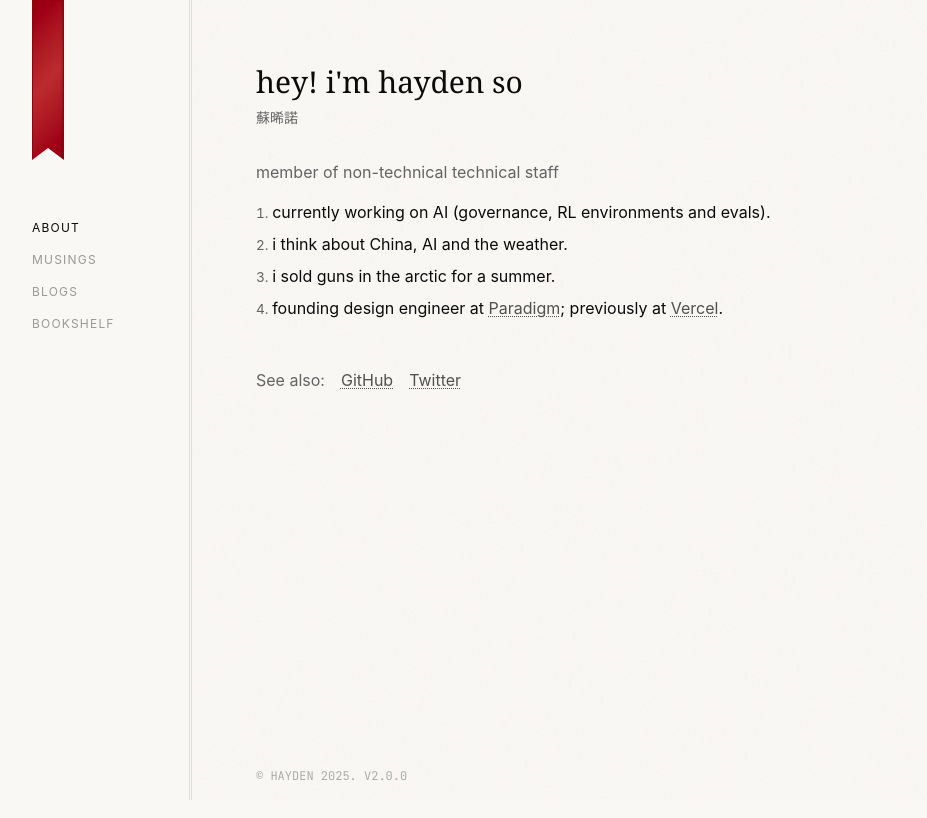
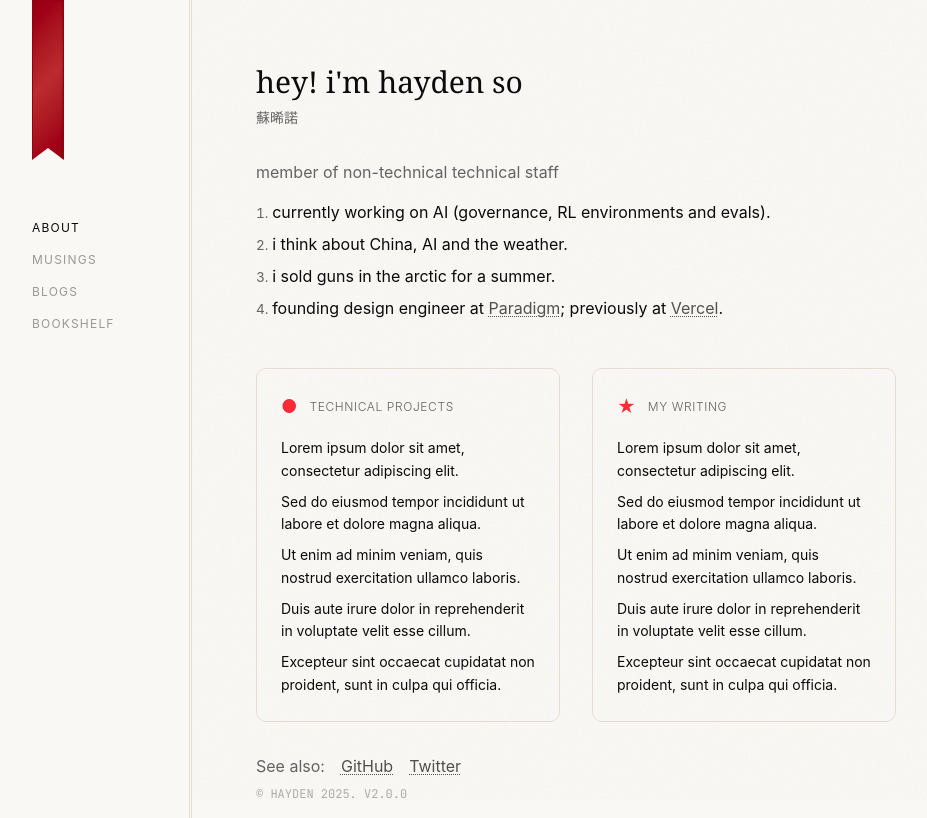
Before and after one commit to haydenso/personal, a Next.js app: page / in a window 1280 px wide. Shown: the whole page, without its empty margins (0-927 px from the left). Built offline with nearby package versions, Linux system fonts and the light colour scheme; a web font is replaced by a local one.

Commit message:
new home page

```diff
--- a/app/page.tsx
+++ b/app/page.tsx
@@ -1,16 +1,18 @@
 "use client"
 
-import { useState } from "react"
+import { useState, useEffect } from "react"
 import { Menu, X } from "lucide-react"
 import { useResizable } from "@/hooks/use-resizable"
 import { Sidebar } from "@/components/sidebar"
-import { AboutSection } from "@/components/about-section"
+import { InterestsSection } from "@/components/interests-section"
+import { Footer } from "@/components/footer"
 import { BlogsList } from "@/components/blogs-list"
 import { MusingsList } from "@/components/musings-list"
 import { BlogReader } from "@/components/blog-reader"
 import { MusingReader } from "@/components/musing-reader"
 import { Bookshelf } from "@/components/bookshelf"
 import { ContentPanel } from "@/components/content-panel"
+import { musings } from "@/content/musings"
 
 type Tab = "about" | "musings" | "blogs" | "bookshelf"
 
@@ -38,6 +40,22 @@ export default function PersonalWebsite() {
     setActiveTab(tab)
     setMobileMenuOpen(false)
   }
+
+  // Auto-select first musing when musings tab becomes active
+  useEffect(() => {
+    if (activeTab === "musings" && !selectedMusing) {
+      // Sort musings: pinned first, then by date descending
+      const sortedMusings = [...musings].sort((a, b) => {
+        if (a.pinned && !b.pinned) return -1
+        if (!a.pinned && b.pinned) return 1
+        return new Date(b.date).getTime() - new Date(a.date).getTime()
+      })
+
+      if (sortedMusings.length > 0) {
+        setSelectedMusing(sortedMusings[0].slug)
+      }
+    }
+  }, [activeTab, selectedMusing])
 
   return (
     <div className="flex min-h-screen">
@@ -92,7 +110,72 @@ export default function PersonalWebsite() {
         <Bookshelf />
       ) : (
         <main className="flex-1 px-8 md:px-16 max-w-3xl overflow-y-auto pt-28 md:pt-16 flex flex-col justify-between min-h-screen pb-0">
-          <AboutSection />
+          <div className="space-y-8">
+            <div>
+              <h1 className="text-3xl font-serif mb-2">hey! i'm hayden so</h1>
+              <p className="text-muted-foreground text-sm">蘇晞諾</p>
+            </div>
+
+            <div className="space-y-4">
+              <p className="text-muted-foreground">member of non-technical technical staff</p>
+              <ol className="space-y-2 list-decimal list-inside">
+                <li className="text-foreground">
+                  currently working on AI (governance, RL environments and evals).
+                </li>
+                <li className="text-foreground">
+                  i think about China, AI and the weather.
+                </li>
+                <li className="text-foreground">
+                  i sold guns in the arctic for a summer.
+                </li>
+                <li className="text-foreground">
+                  founding design engineer at{" "}
+                  <a
+                    href="https://paradigmai.com"
+                    target="_blank"
+                    rel="noopener noreferrer"
+                    className="text-foreground opacity-70 underline decoration-dotted decoration-1 underline-offset-2 transition-all hover:opacity-100 hover:decoration-solid"
+                  >
+                    Paradigm
+                  </a>
+                  ; previously at{" "}
+                  <a
+                    href="https://vercel.com"
+                    target="_blank"
+                    rel="noopener noreferrer"
+                    className="text-foreground opacity-70 underline decoration-dotted decoration-1 underline-offset-2 transition-all hover:opacity-100 hover:decoration-solid"
+                  >
+                    Vercel
+                  </a>
+                  .
+                </li>
+              </ol>
+            </div>
+          </div>
+
+          <InterestsSection />
+
+          <div className="flex items-center gap-4 pt-8">
+            <span className="text-muted-foreground">See also:</span>
+            <a
+              href="https://github.com/haydsso"
+              target="_blank"
+              rel="noopener noreferrer"
+              className="text-foreground opacity-70 underline decoration-dotted decoration-1 underline-offset-2 transition-all hover:opacity-100 hover:decoration-solid"
+            >
+              GitHub
+            </a>
+            <a
+              href="https://x.com/haydsso"
+              target="_blank"
+              rel="noopener noreferrer"
+              className="text-foreground opacity-70 underline decoration-dotted decoration-1 underline-offset-2 transition-all hover:opacity-100 hover:decoration-solid"
+            >
+              Twitter
+            </a>
+          </div>
+
+          <Footer />
         </main>
       )}
 
--- a/components/about-section.tsx
+++ b/components/about-section.tsx
@@ -1,4 +1,5 @@
 import { Footer } from "./footer"
+import { InterestsSection } from "./interests-section"
 
 export function AboutSection() {
   return (
@@ -45,6 +46,8 @@ export function AboutSection() {
         </ol>
       </div>
 
+      <InterestsSection />
+
       <div className="flex items-center gap-4 pt-4">
         <span className="text-muted-foreground">See also:</span>
         <a
--- a/components/blogs-list.tsx
+++ b/components/blogs-list.tsx
@@ -34,8 +34,8 @@ export function BlogsList({ selectedBlog, onSelectBlog, width, isDragging, onMou
     >
       <div className="px-8 md:px-16 pt-28 md:pt-16 pb-0 max-w-3xl flex flex-col justify-between min-h-full">
         <div>
-          <h1 className="text-4xl font-serif mb-8">Blogs</h1>
-          <p className="text-muted-foreground mb-8">Field observations & works-in-progress.</p>
+          <h1 className="text-4xl font-serif mb-8">blogs</h1>
+          <p className="text-muted-foreground mb-8">field observations & works-in-progress.</p>
           <div className="space-y-0">
             {sortedBlogs.map((blog, index) => (
               <div key={blog.slug} className="relative">
--- /dev/null
+++ b/components/interests-section.tsx
@@ -0,0 +1,49 @@
+
+const interestsData = {
+"technical projects": [
+    "Lorem ipsum dolor sit amet, consectetur adipiscing elit.",
+    "Sed do eiusmod tempor incididunt ut labore et dolore magna aliqua.",
+    "Ut enim ad minim veniam, quis nostrud exercitation ullamco laboris.",
+    "Duis aute irure dolor in reprehenderit in voluptate velit esse cillum.",
+    "Excepteur sint occaecat cupidatat non proident, sunt in culpa qui officia."
+  ],
+  "my writing": [
+    "Lorem ipsum dolor sit amet, consectetur adipiscing elit.",
+    "Sed do eiusmod tempor incididunt ut labore et dolore magna aliqua.",
+    "Ut enim ad minim veniam, quis nostrud exercitation ullamco laboris.",
+    "Duis aute irure dolor in reprehenderit in voluptate velit esse cillum.",
+    "Excepteur sint occaecat cupidatat non proident, sunt in culpa qui officia."
+  ]
+}
+
+const icons = {
+  "my writing": "★",
+  "technical projects": "●"
+}
+
+export function InterestsSection() {
+  return (
+    <div className="grid grid-cols-1 lg:grid-cols-2 gap-8 mt-12">
+      {Object.entries(interestsData).map(([category, items]) => (
+        <div key={category} className="border border-border rounded-lg p-6">
+          <div className="flex items-center gap-3 mb-4">
+            <span className="text-red-500 text-lg">{icons[category as keyof typeof icons]}</span>
+            <h3 className="font-light text-xs uppercase tracking-wider text-muted-foreground">
+              {category}
+            </h3>
+          </div>
+
+          <div className="space-y-2">
+            <ul className="space-y-2">
+              {items.map((item, index) => (
+                <li key={index} className="text-sm text-foreground leading-relaxed">
+                  {item}
+                </li>
+              ))}
+            </ul>
+          </div>
+        </div>
+      ))}
+    </div>
+  )
+}
--- a/components/musings-list.tsx
+++ b/components/musings-list.tsx
@@ -27,10 +27,10 @@ export function MusingsList({ selectedMusing, onSelectMusing, width, isDragging,
         selectedMusing && "max-md:hidden",
       )}
     >
-      <div className="px-4 pt-28 md:pt-16 pb-0 flex flex-col min-h-full">
-        <div className="mb-4">
-          <h1 className="text-4xl font-serif mb-2">Musings</h1>
-          <p className="text-muted-foreground text-sm">a peek into my notes app</p>
+      <div className="px-8 md:px-16 pt-28 md:pt-16 pb-0 max-w-3xl flex flex-col justify-between min-h-full">
+        <div>
+          <h1 className="text-4xl font-serif mb-2">musings</h1>
+          <p className="text-muted-foreground mb-8">a peek into my notes app</p>
         </div>
 
         <div className="flex-1">
--- a/content/musings.tsx
+++ b/content/musings.tsx
@@ -19,7 +19,7 @@ export const musings: Musing[] = [
     "lastUpdated": "10-26-2025",
     "hasNotes": true,
     "isReading": true,
-    "pinned": false,
+    "pinned": true,
     "content": "<ul><li>Zen and the Art of Motorcycle Maintenance, Robert Pirsig (1974), p. 38</li></ul>"
   },
   {
--- a/content/musings/analog.mdx
+++ b/content/musings/analog.mdx
@@ -5,7 +5,7 @@ date: "2022"
 lastUpdated: "10-26-2025"
 hasNotes: true
 isReading: true
-pinned: false
+pinned: true
 ---
 
 - Zen and the Art of Motorcycle Maintenance, Robert Pirsig (1974), p. 38
```
